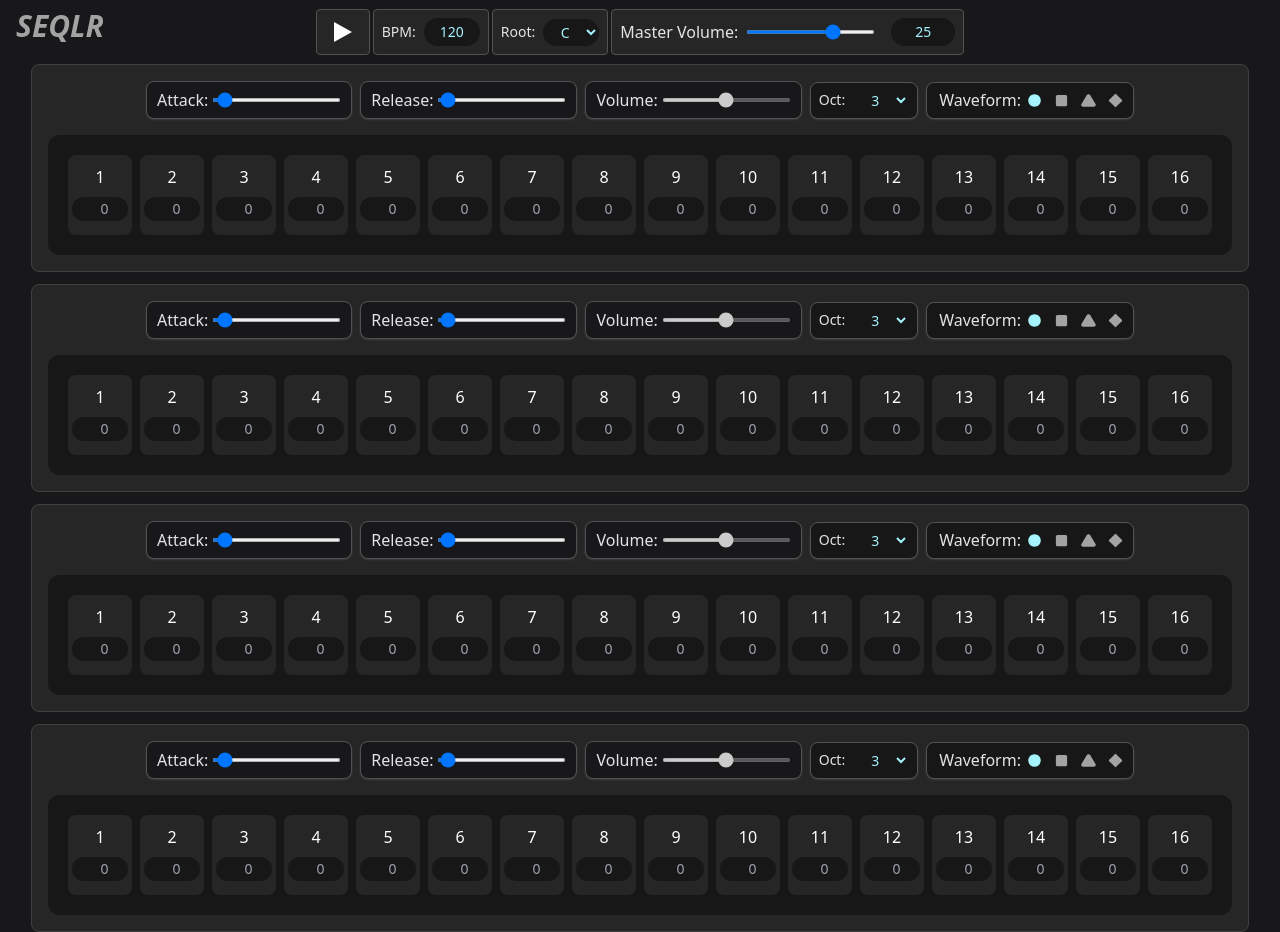
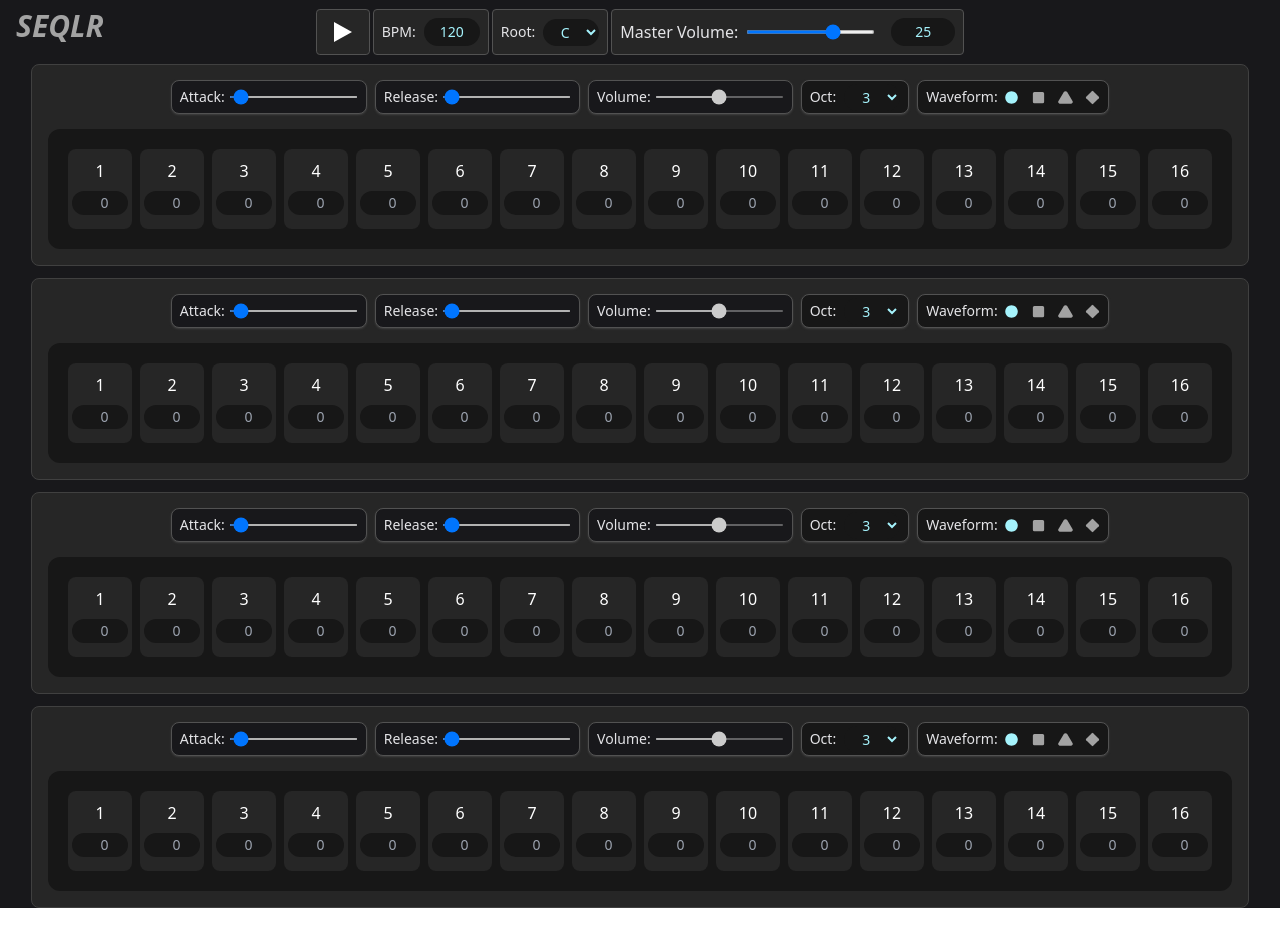
Before and after one commit to wjeffreys96/seqlr, a React (Vite) app: page / in a window 1280 px wide. After the commit the page ends 908 px from the top, so only its background shows below. Built offline with nearby package versions, Linux system fonts and the light colour scheme.

Commit message:
style knob module for consistency

```diff
--- a/src/components/KnobModule.tsx
+++ b/src/components/KnobModule.tsx
@@ -1,4 +1,12 @@
-import { useContext, useEffect, useState, useRef, ReactSVG, ReactSVGElement, ReactElement } from "react";
+import {
+  useContext,
+  useEffect,
+  useState,
+  useRef,
+  ReactSVG,
+  ReactSVGElement,
+  ReactElement,
+} from "react";
 import { audioCtx } from "../AudioContext.ctx";
 import { AudioContextType } from "../@types/AudioContext";
 import {
@@ -14,7 +22,8 @@ export default function KnobModule({ outerIndex }: { outerIndex: number }) {
   const { state, dispatch } = actx;
   const [knobsDisabled, setKnobsDisabled] = useState(true);
   const selectRef = useRef<HTMLSelectElement>(null);
-  const [currentSelectedWaveform, setCurrentSelectedWaveform] = useState<OscillatorType>("sine");
+  const [currentSelectedWaveform, setCurrentSelectedWaveform] =
+    useState<OscillatorType>("sine");
 
   const octaves: number[] = [0, 1, 2, 3, 4, 5, 6, 7];
 
@@ -84,8 +93,8 @@ export default function KnobModule({ outerIndex }: { outerIndex: number }) {
     ];
 
     interface waveformBtnType {
-      id: number,
-      type: OscillatorType,
+      id: number;
+      type: OscillatorType;
       icon: ReactElement<SVGElement>;
     }
 
@@ -119,23 +128,22 @@ export default function KnobModule({ outerIndex }: { outerIndex: number }) {
       dispatch({ type: "SETGLOBNOTEARR", payload: copiedGlobNoteArr });
     };
 
-
     return (
-      <div className="flex gap-2 items-center justify-center">
+      <div className="flex h-8 gap-2 items-center justify-center text-sm">
         {knobArr.map((slider) => {
           return (
             <div
               key={"kdk" + slider.id}
-              className="rounded-lg bg-zinc-900 px-2 py-1 border-neutral-600 border shadow-neutral-700 shadow-sm"
+              className="rounded-lg bg-zinc-900 px-2 border-neutral-600 border shadow-neutral-700 shadow-sm"
             >
               <label
-                className="flex flex-row m-0.5 gap-1 items-center justify-center"
+                className="h-8 flex flex-row gap-1 items-center justify-center"
                 key={"klk" + slider.id}
               >
                 <span className="text-zinc-200">{slider.name}:</span>
                 <input
                   disabled={slider.disabled}
-                  className="h-1"
+                  className="h-0.5"
                   defaultValue={slider.default}
                   type="range"
                   min={slider.min}
@@ -147,13 +155,14 @@ export default function KnobModule({ outerIndex }: { outerIndex: number }) {
             </div>
           );
         })}
+
         <form
-          className="rounded-lg bg-neutral-900 px-2 py-1 border-neutral-600 border shadow-neutral-700 shadow-sm"
+          className="rounded-lg bg-neutral-900 px-2  border-neutral-600 border shadow-neutral-700 shadow-sm"
           onSubmit={(e) => {
             e.preventDefault();
           }}
         >
-          <label className="flex items-center justify-center gap-2 text-left text-zinc-200 text-sm">
+          <label className="h-8 flex items-center justify-center gap-2 text-left text-zinc-200 text-sm">
             Oct:
             <div>
               <select
@@ -174,15 +183,22 @@ export default function KnobModule({ outerIndex }: { outerIndex: number }) {
           </label>
         </form>
 
-        <div className="min-w-48 p-1 flex justify-around items-center shadow-neutral-700 shadow-sm rounded-lg bg-neutral-900 border border-neutral-600">
+        <div className="min-w-48 shadow-neutral-700 shadow-sm rounded-lg bg-neutral-900 border border-neutral-600">
+          <div className="flex items-center h-8">
             <span className="ml-2 text-zinc-200">Waveform:</span>
             {waveFormButtonArr.map((btn) => {
               return (
-              <WaveformBtn thisOscType={btn.type} currentSelectedWaveform={currentSelectedWaveform} setCurrentSelectedWaveform={setCurrentSelectedWaveform} key={"wfba" + btn.id}>
+                <WaveformBtn
+                  thisOscType={btn.type}
+                  currentSelectedWaveform={currentSelectedWaveform}
+                  setCurrentSelectedWaveform={setCurrentSelectedWaveform}
+                  key={"wfba" + btn.id}
+                >
                   {btn.icon}
                 </WaveformBtn>
               );
             })}
+          </div>
         </div>
       </div>
     );
```
Lines whose indentation alone changed are shown as unchanged.
